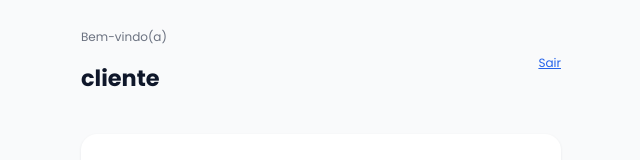
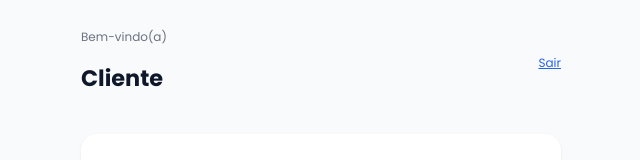
Before and after one commit to dolarjotaerri-afk/construtheo-web, a Next.js app: page /painel/cliente in a window 1280 px wide. Shown: the top 160 px of the page, without its empty margins (319-959 px from the left). Built offline with nearby package versions, Linux system fonts and the light colour scheme.

Commit message:
Atualizar o page.tsx

```diff
--- a/src/app/painel/cliente/page.tsx
+++ b/src/app/painel/cliente/page.tsx
@@ -48,7 +48,7 @@ export default function PainelClientePage() {
   const nomeExibicao =
     cliente?.apelido && cliente.apelido.trim().length > 0
       ? cliente.apelido
-      : cliente?.nome || "cliente";
+      : cliente?.nome || "Cliente";
 
   return (
     <main
@@ -65,7 +65,7 @@ export default function PainelClientePage() {
           margin: "0 auto",
         }}
       >
-        {/* TOPO */}
+        {/* topo */}
         <header
           style={{
             display: "flex",
@@ -107,7 +107,7 @@ export default function PainelClientePage() {
           </Link>
         </header>
 
-        {/* CARTÃO DADOS PESSOAIS */}
+        {/* cartão de dados principais */}
         <section
           style={{
             background: "#FFFFFF",
@@ -164,21 +164,16 @@ export default function PainelClientePage() {
                 <span style={{ fontWeight: 500 }}>Nome: </span>
                 <span>{cliente.nome}</span>
               </div>
-
               {cliente.apelido && (
                 <div>
-                  <span style={{ fontWeight: 500 }}>
-                    Como gosta de ser chamado:{" "}
-                  </span>
+                  <span style={{ fontWeight: 500 }}>Como gosta de ser chamado: </span>
                   <span>{cliente.apelido}</span>
                 </div>
               )}
-
               <div>
                 <span style={{ fontWeight: 500 }}>E-mail: </span>
                 <span>{cliente.email}</span>
               </div>
-
               {cliente.whatsapp && (
                 <div>
                   <span style={{ fontWeight: 500 }}>WhatsApp: </span>
@@ -189,7 +184,7 @@ export default function PainelClientePage() {
           )}
         </section>
 
-        {/* CARTÃO LOCALIZAÇÃO */}
+        {/* cartão de localização com CEP */}
         {cliente && (
           <section
             style={{
@@ -208,7 +203,7 @@ export default function PainelClientePage() {
                 marginBottom: 8,
               }}
             >
-              Localização principal
+              Localização da sua obra
             </h2>
 
             <div
@@ -240,7 +235,7 @@ export default function PainelClientePage() {
           </section>
         )}
 
-        {/* CTA / PLACEHOLDER FUTURO */}
+        {/* CTA simples */}
         <section
           style={{
             marginTop: 12,
@@ -256,7 +251,6 @@ export default function PainelClientePage() {
             Em breve você verá aqui suas obras, profissionais favoritos e
             empresas recomendadas na sua região.
           </p>
-
           <Link
             href="/"
             style={{
@@ -265,7 +259,8 @@ export default function PainelClientePage() {
               alignItems: "center",
               padding: "10px 16px",
               borderRadius: 999,
-              background: "linear-gradient(to right, #0284C7, #0EA5E9)",
+              background:
+                "linear-gradient(to right, #0284C7, #0EA5E9)",
               color: "#FFFFFF",
               fontSize: "0.9rem",
               fontWeight: 600,
```
